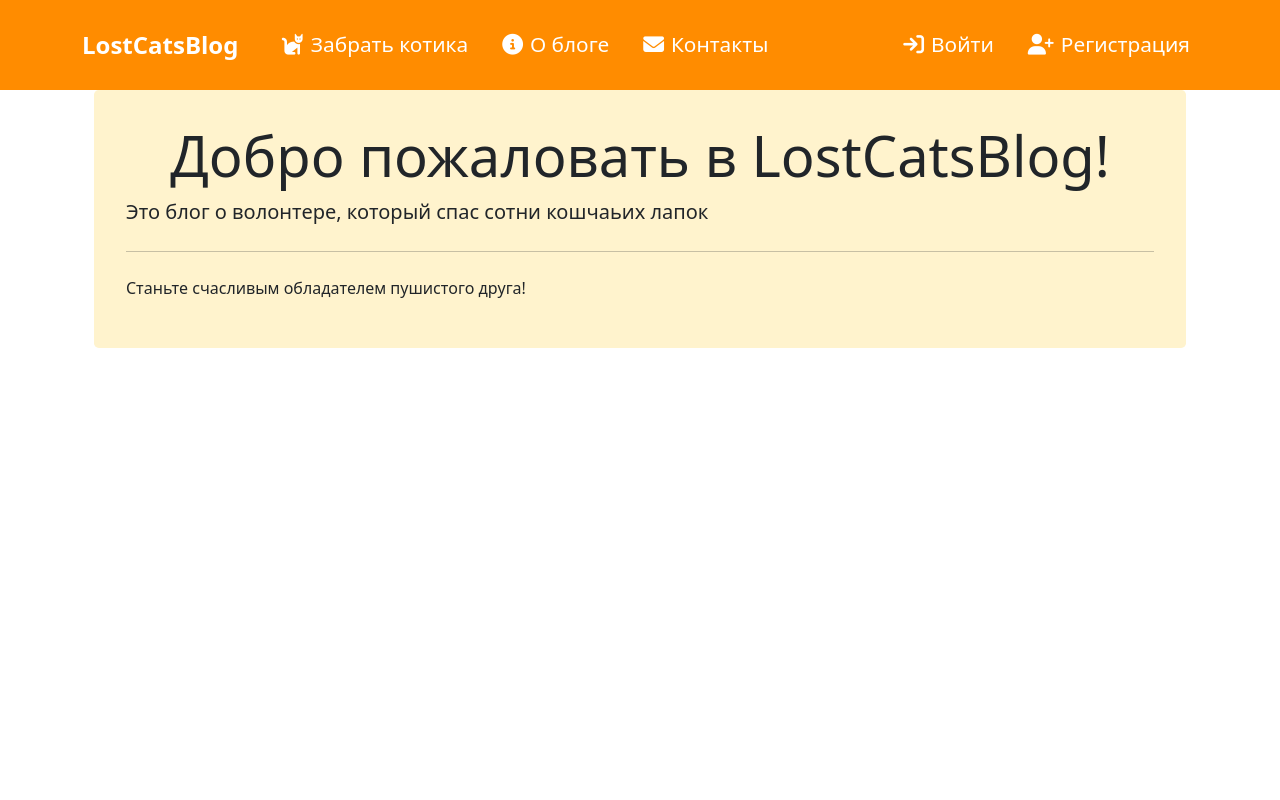
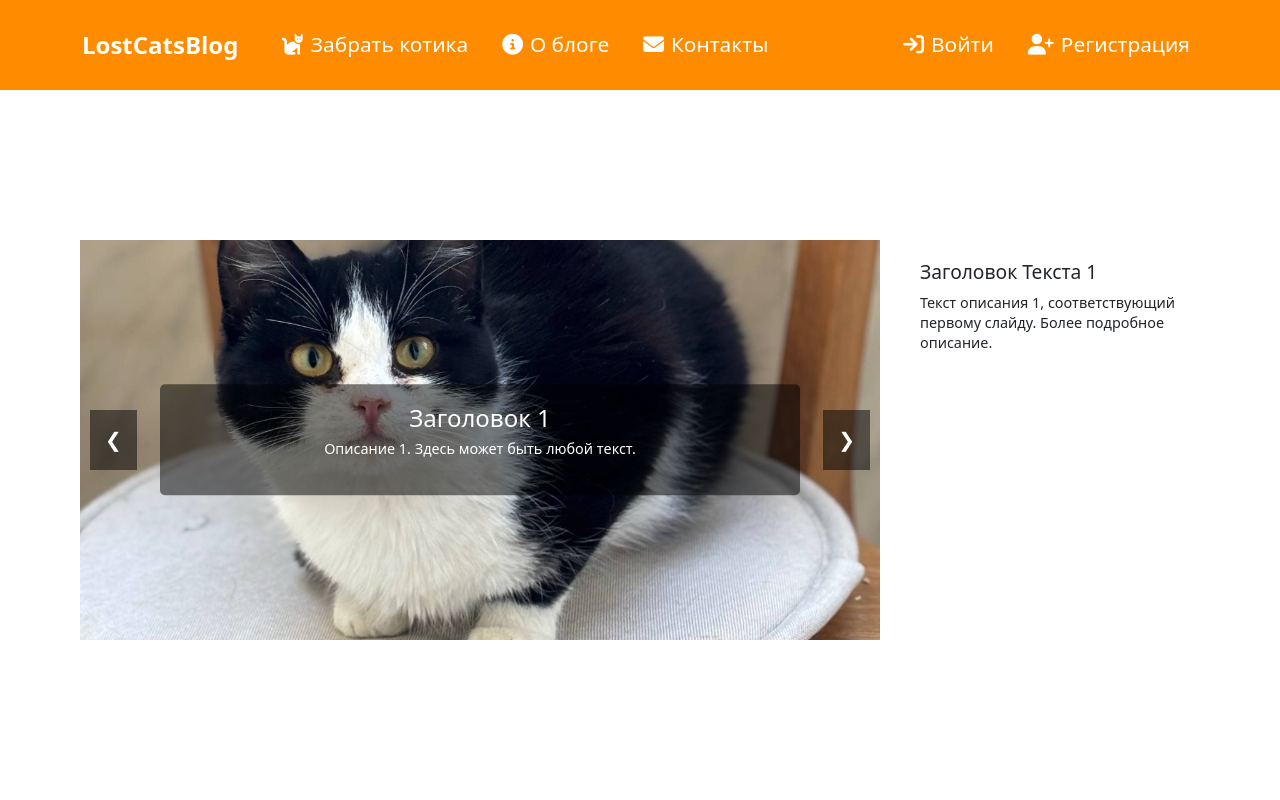
Before and after one commit to by5ya/website_project, a Flask app: page / in a window 1280 px wide. Run offline with Flask 3, Linux system fonts and the light colour scheme.

Commit message:
Slider and card of cat

```diff
--- a/app.py
+++ b/app.py
@@ -1,14 +1,49 @@
 from flask import Flask, render_template
 
+from flask_sqlalchemy import SQLAlchemy
+
+
+db = SQLAlchemy()
+
+
 app = Flask(__name__)
+
+app.config['SQLALCHEMY_DATABASE_URI'] = 'sqlite:///cats.db'
+app.config['SQLALCHEMY_TRACK_MODIFICATIONS'] = False
+db.init_app(app)
+
+
+class Cat(db.Model):  # Replace Cat with your actual model
+        id = db.Column(db.Integer, primary_key=True)
+        name = db.Column(db.String(80), nullable=False)
+
+        def __repr__(self):
+            return f"<Cat {self.name}>"
+
+
+    # Create the database tables *only once* when the app starts.  Important!
+with app.app_context():
+    db.create_all()
+    # Add some data (only needed once)
+    if not Cat.query.first():  # Check if any cats exist first
+        new_cat = Cat(name="Whiskers")
+        db.session.add(new_cat)
+        db.session.commit()
+
+
+@app.route('/catalog')
+def get_cat():
+    print("Retrieving cats")
+    cats = Cat.query.all()
+    print(f"Cats: {cats}")  # Inspect the cats in the console.
+    return render_template('get_cat.html', cats=cats)
+
+
 
 @app.route('/')
 def home_page():
     return render_template('home_page.html')
 
-@app.route('/catalog')
-def get_cat():
-    return render_template('get_cat.html')
 
 @app.route('/info')
 def about():
--- a/static/css/style.css
+++ b/static/css/style.css
@@ -1,9 +1,13 @@
 
-body {
-    background-color: #f8f9fa;
-
+body, html {
+    margin: 0;
+    padding: 0;
+    height: 100%; /* Ensure the body and html take up the full viewport height */
+    overflow-x: hidden; /* Prevent horizontal scrolling caused by the slider */
 }
-
+.container_main{
+    margin: 20px 30px;
+}
 .navbar {
     background-color: #ff8c00;
     height: 90px;
@@ -84,3 +88,117 @@ h1{
     justify-content: center;
     color: #473124;
 }
+
+/* Общий контейнер для слайдера и текста */
+.slider-wrapper {
+    display: flex;
+    align-items: flex-start;
+    margin-top: 150px;
+    margin-left: 50px;
+    max-width: 1200px;
+    gap: 20px; /* Добавляем отступ между слайдером и текстом */
+}
+
+/* Стили для контейнера слайдера */
+.slider-container {
+    position: relative;
+    width: 800px; /* или 100% */
+    height: 400px;
+    overflow: hidden;
+}
+
+.slider {
+    display: flex;
+    width: 800px;
+    transition: transform 0.5s ease;
+}
+
+.slide {
+    flex: 0 0 100%; /* Каждый слайд занимает 100% ширины контейнера */
+    height: 100%;
+    width: 800px;
+    position: relative;
+}
+
+.slide img {
+    width: 800px;
+    height: 400px;
+    object-fit: cover;
+}
+
+.slide-content {
+    position: absolute;
+    top: 50%;
+    left: 50%;
+    transform: translate(-50%, -50%);
+    text-align: center;
+    color: white;
+    padding: 20px;
+    background-color: rgba(0, 0, 0, 0.5);
+    border-radius: 5px;
+    width: 80%;
+}
+
+.text-container {
+    flex: 1;
+    padding: 20px;
+}
+
+.text-content {
+    opacity: 0;
+    visibility: hidden;
+    transition: opacity 0.5s ease-in-out, visibility 0.5s;
+    position: absolute;
+}
+
+.text-content.active {
+    opacity: 1;
+    visibility: visible;
+    position: relative;
+}
+
+.text-content h2 {
+    font-size: 1.2em;
+    margin-bottom: 10px;
+}
+
+.text-content p {
+    font-size: 0.9em;
+    line-height: 1.4;
+}
+
+
+.slide-content h2 {
+    font-size: 1.5em;
+    margin-bottom: 5px;
+}
+
+.slide-content p {
+    font-size: 0.9em;
+}
+
+
+.slider-button {
+    position: absolute;
+    top: 50%;
+    transform: translateY(-50%);
+    background-color: rgba(0, 0, 0, 0.5);
+    color: white;
+    border: none;
+    padding: 15px;
+    font-size: 20px;
+    cursor: pointer;
+    z-index: 10;
+}
+
+.slider-button:hover {
+    background-color: rgba(0, 0, 0, 0.8);
+}
+
+.prev {
+    left: 10px;
+}
+
+.next {
+    right: 10px;
+}
--- /dev/null
+++ b/static/js/script.js
@@ -0,0 +1,36 @@
+window.addEventListener('load', () => {
+    const slider = document.querySelector('.slider');
+    const slides = document.querySelectorAll('.slide');
+    const prevButton = document.querySelector('.prev');
+    const nextButton = document.querySelector('.next');
+    const textContents = document.querySelectorAll('.text-content');
+
+    let counter = 0;
+
+    const slideWidth = document.querySelector('.slider-container').clientWidth;
+
+    function updateTextContent() {
+        textContents.forEach((content, index) => {
+            content.classList.toggle('active', index === counter);
+        });
+    }
+
+    nextButton.addEventListener('click', () => {
+        counter = (counter + 1) % slides.length; // Увеличиваем counter
+        slide();
+        updateTextContent();
+    });
+
+    prevButton.addEventListener('click', () => {
+        counter = (counter - 1 + slides.length) % slides.length; // Уменьшаем counter
+        slide();
+        updateTextContent();
+    });
+
+    function slide() {
+        const translateX = -slideWidth * counter; // Вычисляем смещение
+        slider.style.transform = `translateX(${translateX}px)`; // Применяем смещение
+    }
+
+    updateTextContent(); // Инициализируем текст
+});
--- a/templates/home_page.html
+++ b/templates/home_page.html
@@ -1,12 +1,49 @@
 {% extends "navigation.html" %}
 
 {% block content %}
-    <div class="container">
-        <div class="jumbotron">
-            <h1 class="display-4">Добро пожаловать в LostCatsBlog!</h1>
-            <p class="lead">Это блог о волонтере, который спас сотни кошчаьих лапок</p>
-            <hr class="my-4">
-            <p>Станьте счасливым обладателем пушистого друга!</p>
+<div class="slider-wrapper">
+    <div class="slider-container">
+        <div class="slider">
+            <div class="slide">
+                <img src="static/img/img1.jpeg" alt="Изображение 1">
+                <div class="slide-content">
+                    <h2>Заголовок 1</h2>
+                    <p>Описание 1. Здесь может быть любой текст.</p>
+                </div>
+            </div>
+            <div class="slide">
+                <img src="static/img/img2.jpeg" alt="Изображение 2">
+                <div class="slide-content">
+                    <h2>Заголовок 2</h2>
+                    <p>Описание 2. Здесь может быть любой текст.</p>
+                </div>
+            </div>
+            <div class="slide">
+                <img src="static/img/img3.jpeg" alt="Изображение 3">
+                <div class="slide-content">
+                    <h2>Заголовок 3</h2>
+                    <p>Описание 3. Здесь может быть любой текст.</p>
+                </div>
+            </div>
+        </div>
+        <button class="slider-button prev">&#10094;</button>
+        <button class="slider-button next">&#10095;</button>
+    </div>
+
+    <div class="text-container">
+        <div class="text-content active">
+            <h2>Заголовок Текста 1</h2>
+            <p>Текст описания 1, соответствующий первому слайду. Более подробное описание.</p>
+        </div>
+        <div class="text-content">
+            <h2>Заголовок Текста 2</h2>
+            <p>Текст описания 2, соответствующий второму слайду. Более подробное описание.</p>
+        </div>
+        <div class="text-content">
+            <h2>Заголовок Текста 3</h2>
+            <p>Текст описания 3, соответствующий третьему слайду. Более подробное описание.</p>
         </div>
     </div>
+</div>
+    <script src="static/js/script.js"></script>
 {% endblock %}
--- a/templates/navigation.html
+++ b/templates/navigation.html
@@ -41,7 +41,7 @@
             </div>
         </nav>
     </header>
-    <main role="main" class="container">
+    <main role="main" class="container_main">
         {% block content %}{% endblock %}
     </main>
 
```
Also changed, not shown: populate.py (added, +15 -0 lines), templates/get_cat.html (+37 -1 lines), models.py (deleted), static/img/img1.jpeg (added), static/img/img2.jpeg (added), static/img/img3.jpeg (added).
